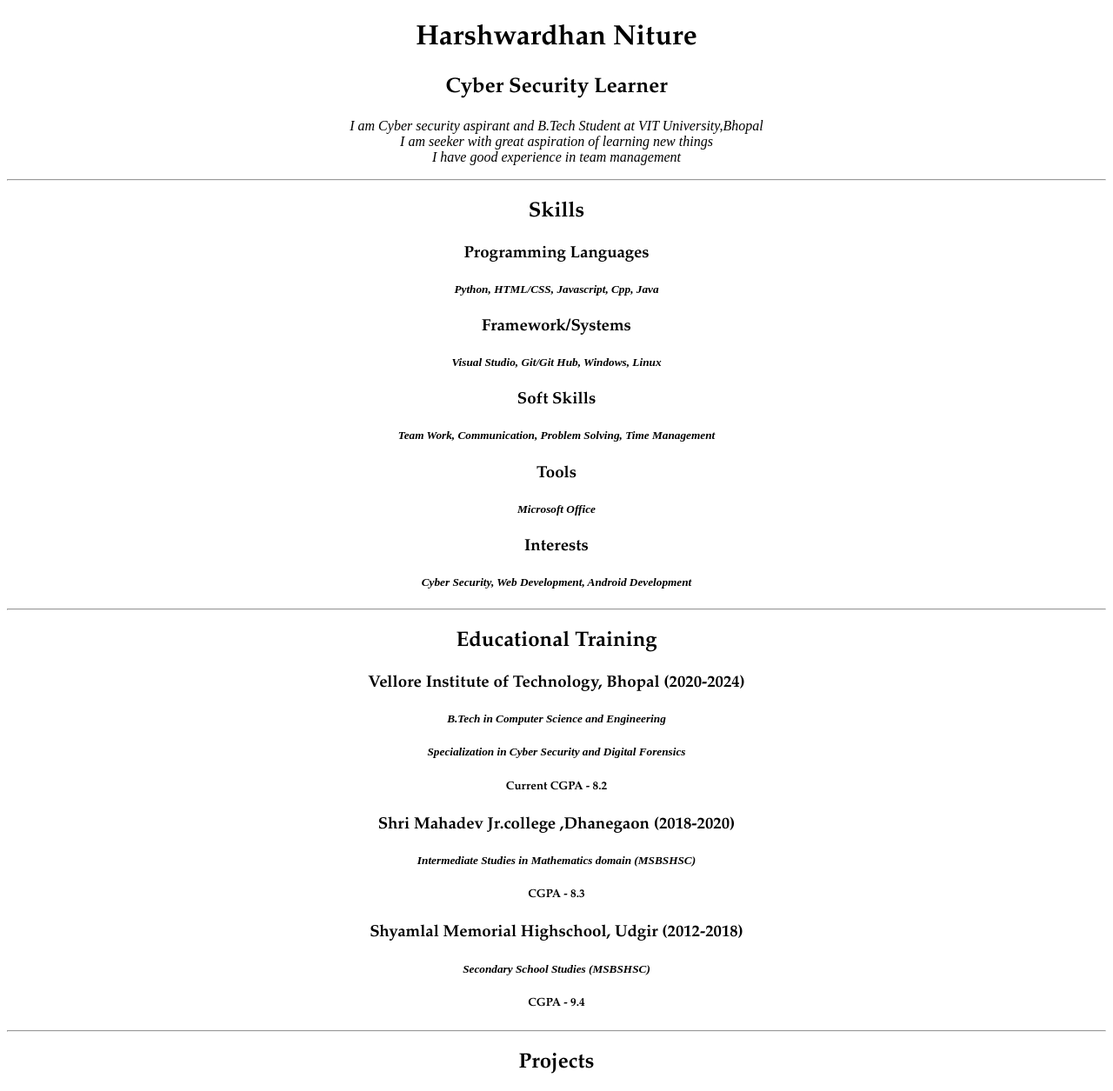
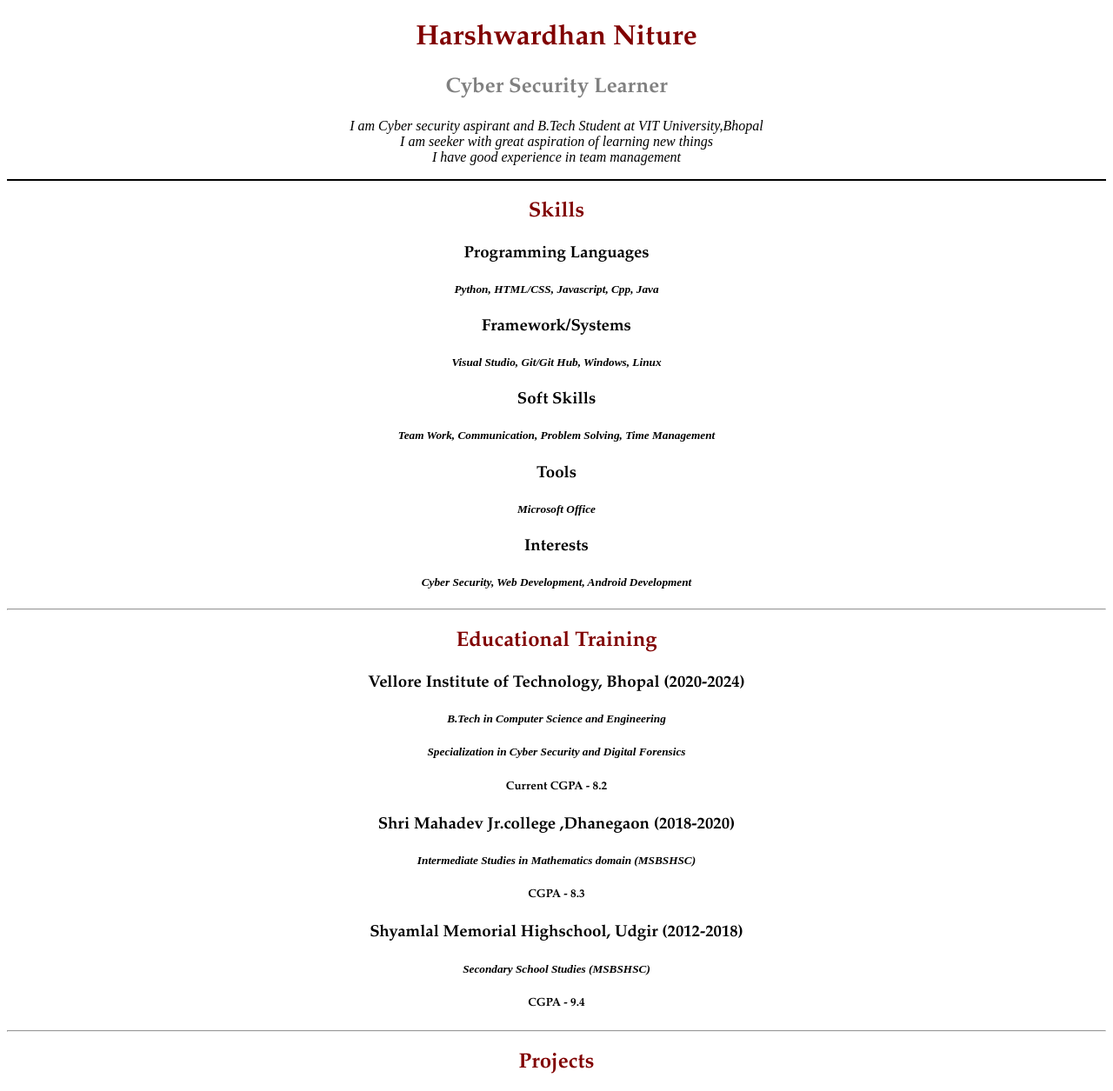
Before and after one commit to harshniture/portfolio, a plain HTML site: page index.html in a window 1280 px wide. Shown: the part 261-1516 px from the top of the page at 87% size. Drawn offline with Linux system fonts and the light colour scheme.

Commit message:
changes in attributes

```diff
--- a/index.html
+++ b/index.html
@@ -8,12 +8,12 @@
 </head>
     <center>
     <img src="Images/Harsh-Niture.png" width="250px" height="250px">
-    <h1><font face="Garamond">Harshwardhan Niture</font></h1>
-    <h2><font face="Garamond">Cyber Security Learner</h2></font>
+    <h1><font face="Garamond" color="maroon">Harshwardhan Niture</font></h1>
+    <h2><font face="Garamond" color="grey">Cyber Security Learner</h2></font>
     <p><i>I am Cyber security aspirant and B.Tech Student at VIT University,Bhopal<br>I am seeker with great aspiration of learning new things<br>I have good experience in team management</i></p>
     <!-- <p>-----------------------------------------------------------------------------------</p> -->
-    <hr>
-    <h2><font face="Garamond">Skills</font></h2>
+    <hr size="2" noshade="yes" color="black">
+    <h2><font face="Garamond" color="maroon">Skills</font></h2>
     <h3><font face="Garamond">Programming Languages</font></h3>
     <h5><i>Python, HTML/CSS, Javascript, Cpp, Java</i></h5>
     <h3><font face="Garamond">Framework/Systems</font></h3>
@@ -26,7 +26,7 @@
     <h5><i>Cyber Security, Web Development, Android Development</i></h5>
     <hr>
     <!-- <p>-----------------------------------------------------------------------------------</p> -->
-    <h2><font face="Garamond">Educational Training</font></h2>
+    <h2><font face="Garamond" color="maroon">Educational Training</font></h2>
     <h3><font face="Garamond">Vellore Institute of Technology, Bhopal <b>(2020-2024)</b></font></h3>
     <h5><i>B.Tech in Computer Science and Engineering</i></h5>
     <h5><i>Specialization in Cyber Security and Digital Forensics</i></h5>
@@ -39,7 +39,7 @@
     <h5><font face="Garamond">CGPA - 9.4</font></h5>
     <!-- <p>-----------------------------------------------------------------------------------</p> -->
     <hr>
-    <h2><font face="Garamond">Projects</font></h2>
+    <h2><font face="Garamond" color="maroon">Projects</font></h2>
     <h3><a href="https://github.com/harshniture/Mathematicia" target="_blank"><font face="Garamond">Mathematicia</font></a></h3>
     <h5><i>Education theme project build using front end web development</i></h5>
     <h3><a href="https://github.com/harshniture/Swasthyam" target="_blank"><font face="Garamond">Swasthyam</font></a></h3>
@@ -57,7 +57,7 @@
 
 <footer>
     <center>
-    <p><b><font face="Garamond">Connect me here</font></b></p>
+    <p><b><font face="Garamond" color="grey">Connect me here</font></b></p>
     <a href="https://www.linkedin.com/in/harshniture12/" target="_blank"><img src="Images/LinkedIn.png" width="30px" height="30px"></a>
     <a href="https://twitter.com/HarshNiture" target="_blank"><img src="Images/Twitter.png" width="30px" height="30px"></a>
     <a href="https://www.instagram.com/harsh_niture/" target="_blank"><img src="Images/Instagram.jpg" width="30px" height="30px"></a>
```
